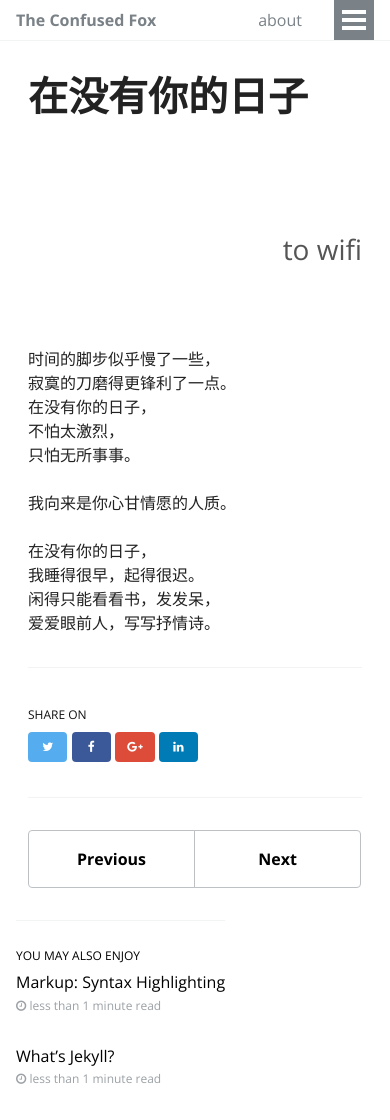
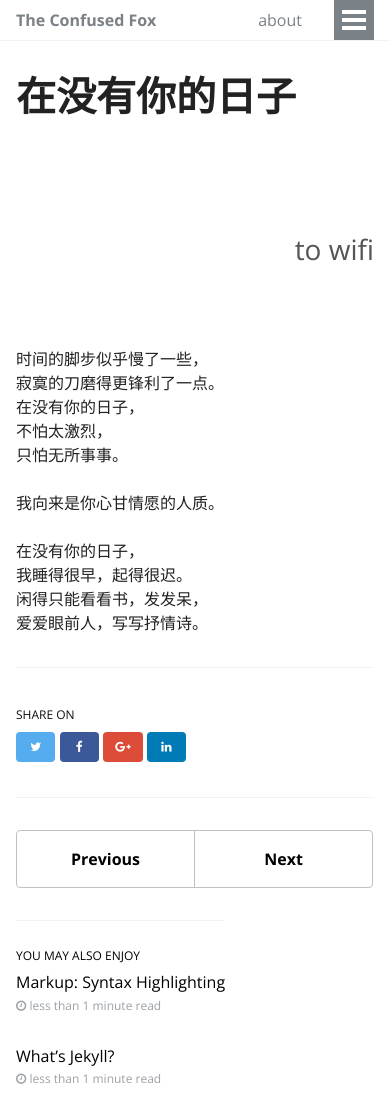
Before and after one commit to Haroenv/lingxz.github.io, a Jekyll site: the page built from _poetry/2015-10-20-在没有你的日子.md, in a window 390 px wide. Built offline with Jekyll 4.4.1, drawn with Linux system fonts in a browser that asks for light colours; some web fonts are replaced; comment, search, counter and statistics services are not loaded.

Commit message:
fix responsive margin

```diff
--- a/_sass/_solo.scss
+++ b/_sass/_solo.scss
@@ -68,7 +68,7 @@
     margin-bottom: 5rem;
     color: #555;
     text-align: right;
-    margin-right: -4rem;
+    margin-right: -2rem;
     border-bottom: none;
 
     &.chinese {
@@ -77,7 +77,8 @@
     }
   }
 
-  @media (min-width: 30rem) {
+  // @media (min-width: 30rem) {
+  @include breakpoint($large) {
     .solo__description {
       margin-top: 2.5rem;
       font-size: 1.75rem;
@@ -218,7 +219,10 @@
   .solo__container {
     max-width: 625px;
     margin: 0 auto;
-    padding: 0 0.75rem;
+    padding: 0;
+    @include breakpoint($small) {
+      padding: 0 0.75rem;
+    }
   }
 
   .sharing {
```
